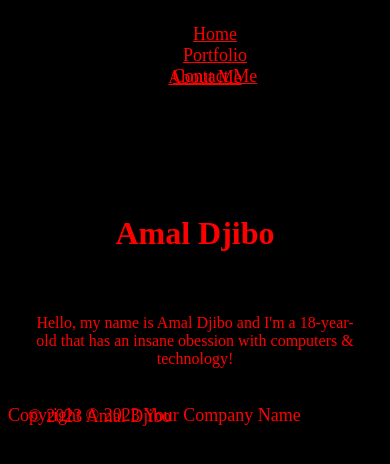
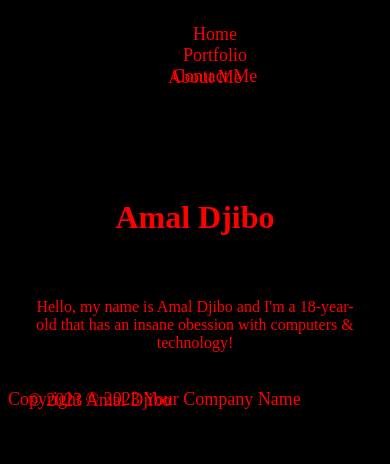
Before and after one commit to AmalDjibo/amaldjibo.com-2021-, a plain HTML site: page index.html in a window 390 px wide. Drawn offline with Linux system fonts and the light colour scheme.

Commit message:
Update style.css

```diff
--- a/css/style.css
+++ b/css/style.css
@@ -129,6 +129,7 @@ height: 170px;
   }
 
   .nav-link {
+     text-decoration: none;
      color: red;
     font-size: 18px;
   }
@@ -261,4 +262,16 @@ height: 170px;
   .main-p2 {
     font-size: 16px;
   }
+
+  @media only screen and (max-width: 767px) {
+.da-nav {
+display: flex;
+flex-direction: column;
+align-items: center;
 }
+
+.nav-link {
+margin: 10px 0;
+}
+}
+}
```
